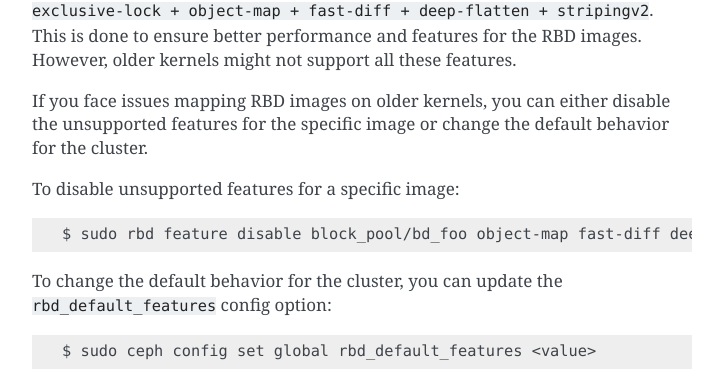
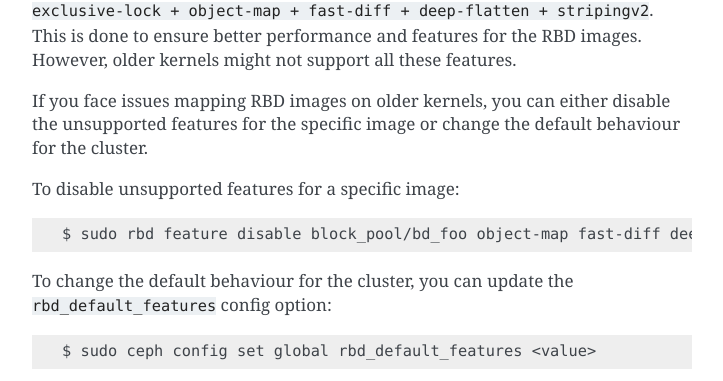
Before and after one commit to canonical/microceph, a Sphinx documentation site: the page built from docs/how-to/mount-block-device.rst, in a window 1280 px wide and 900 px high, scrolled down 3384 px. Shown: the part 171-552 px from the top of the window, without its empty margins (388-1111 px from the left). Built offline with Sphinx 7.4.7, drawn with Linux system fonts in a browser that asks for light colours.

Commit message:
fix: speling
Signed-off-by: Peter Sabaini <peter.sabaini@canonical.com>

```diff
--- a/docs/.custom_wordlist.txt
+++ b/docs/.custom_wordlist.txt
@@ -1,6 +1,7 @@
 # Leave a blank line at the end of this file to support concatenation
 backend
 backends
+bitmask
 Charmcraft
 cjk
 cryptographically
--- a/docs/how-to/mount-block-device.rst
+++ b/docs/how-to/mount-block-device.rst
@@ -177,7 +177,7 @@ RBD features and older clients
 
 MicroCeph sets the default RBD features to 63 which corresponds to ``layering + exclusive-lock + object-map + fast-diff + deep-flatten + stripingv2``. This is done to ensure better performance and features for the RBD images. However, older kernels might not support all these features.
 
-If you face issues mapping RBD images on older kernels, you can either disable the unsupported features for the specific image or change the default behavior for the cluster.
+If you face issues mapping RBD images on older kernels, you can either disable the unsupported features for the specific image or change the default behaviour for the cluster.
 
 To disable unsupported features for a specific image:
 
@@ -185,7 +185,7 @@ To disable unsupported features for a specific image:
 
     $ sudo rbd feature disable block_pool/bd_foo object-map fast-diff deep-flatten
 
-To change the default behavior for the cluster, you can update the ``rbd_default_features`` config option:
+To change the default behaviour for the cluster, you can update the ``rbd_default_features`` config option:
 
 .. code-block:: none
 
@@ -203,4 +203,4 @@ Alternatively, you can set the default features for a specific pool:
 
     $ sudo rbd config pool set <pool_name> rbd_default_features <value>
 
-Refer to the `Ceph documentation <https://docs.ceph.com/en/latest/rbd/rbd-config-ref/#rbd-default-features>`_ for more details on RBD features and their bitmask values.
+Refer to the `Ceph documentation <https://docs.ceph.com/en/latest/rbd/rbd-config-ref/#image-features>`_ for more details on RBD features and their bitmask values.
```
